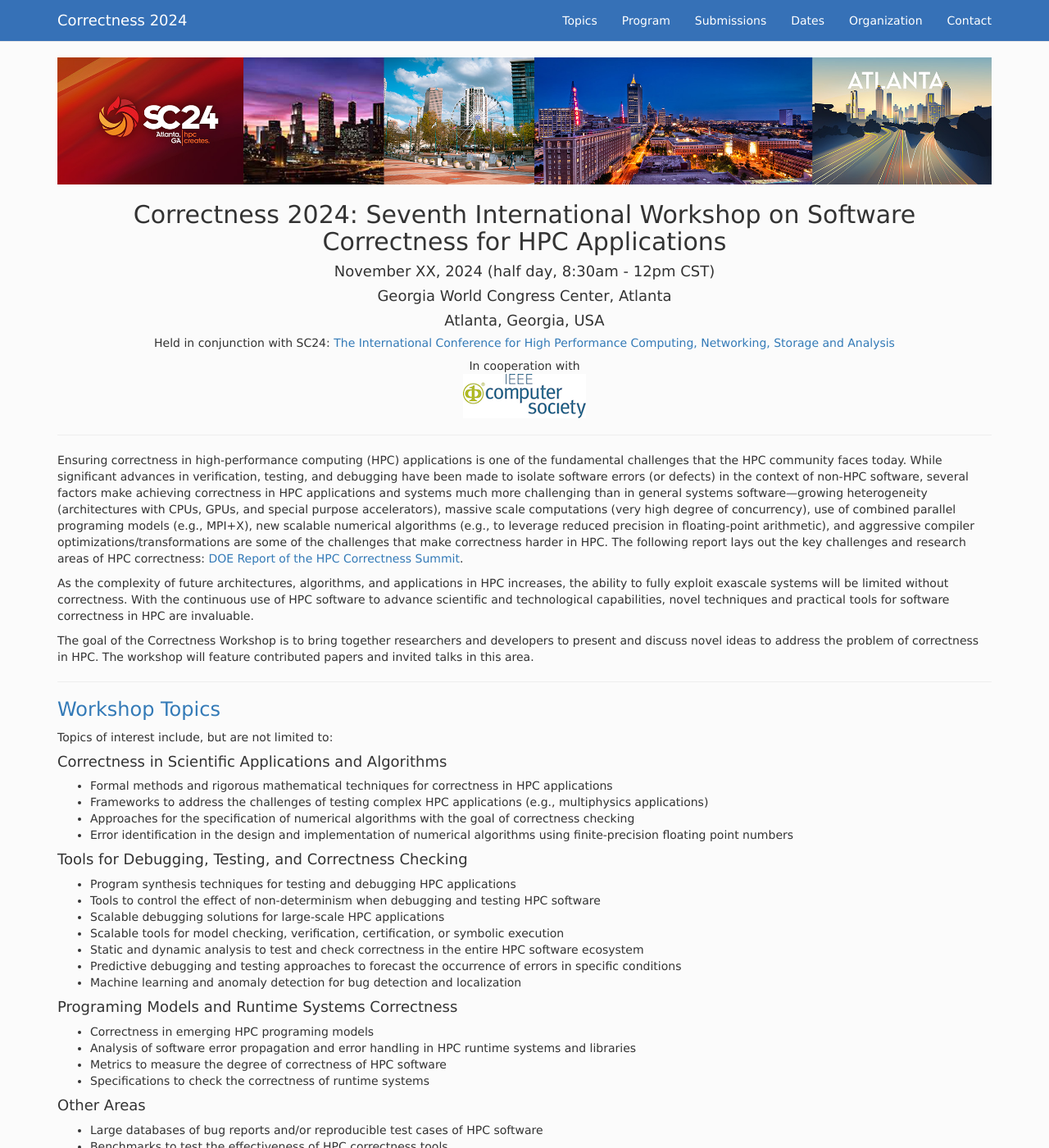
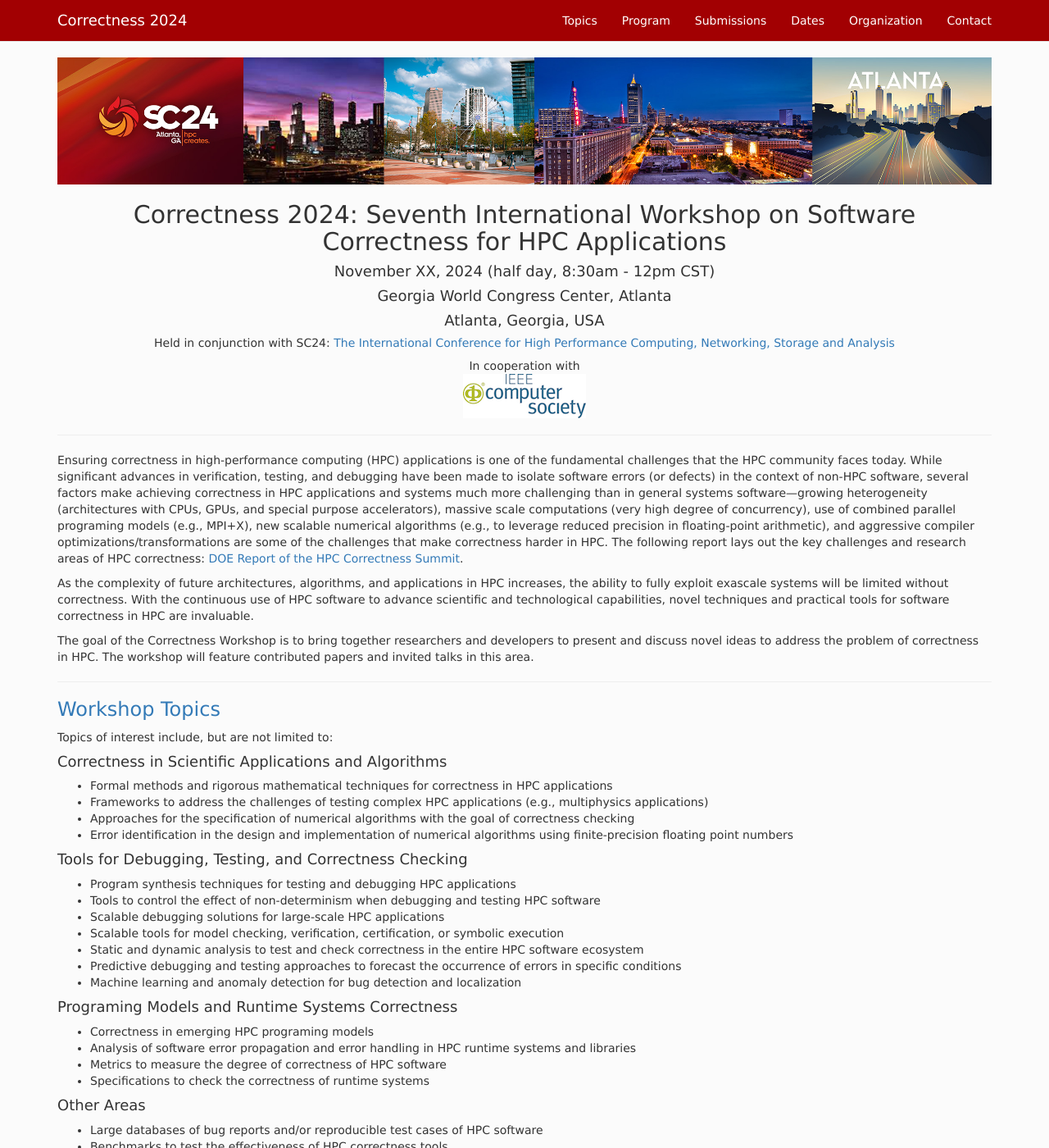
Before and after one commit to correctness-workshop/2024, a Jekyll site: the page built from index.md, in a window 1280 px wide and 1400 px high. Shown: the whole window at 82% size. Built offline with Jekyll 4.4.1, drawn with Linux system fonts in a browser that asks for light colours; nearby versions of some CDN libraries; the list of posts is cut into pages by our own code.

Commit message:
Update custom.css

```diff
--- a/assets/css/custom.css
+++ b/assets/css/custom.css
@@ -34,7 +34,7 @@ body {
 }
 /* ----------------------------------------------- */
 .navbar-default {
-  background-color: #3671b7;
+  background-color: #A20002;
 }
 .navbar-default .navbar-nav>li>a {
   color: white;
```
